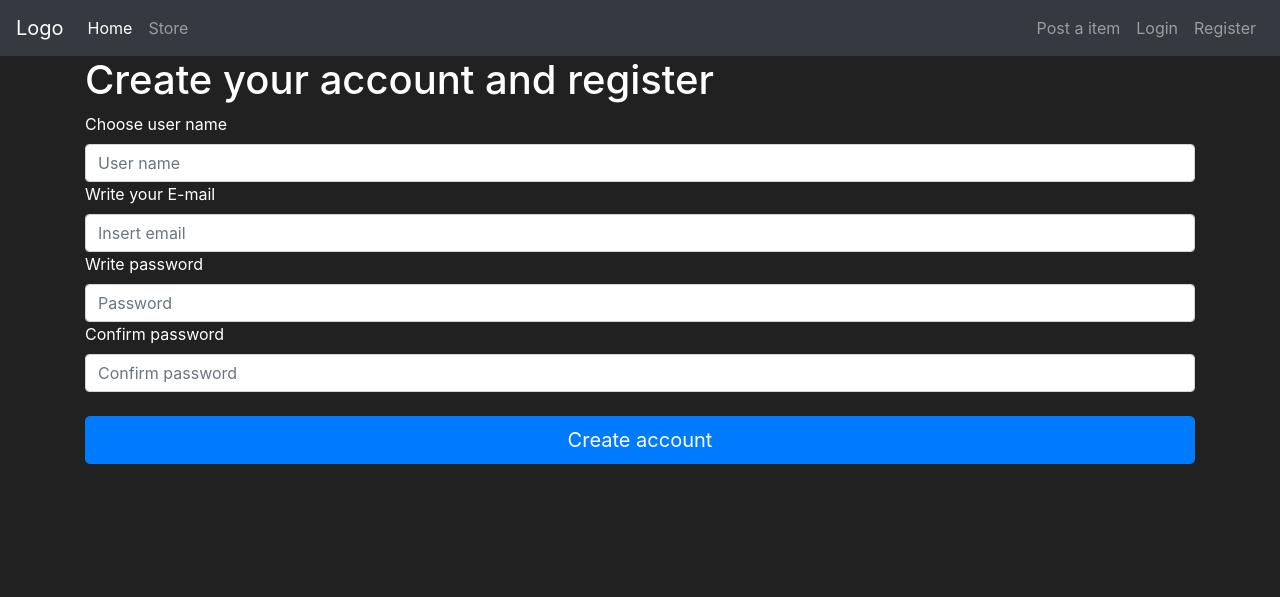
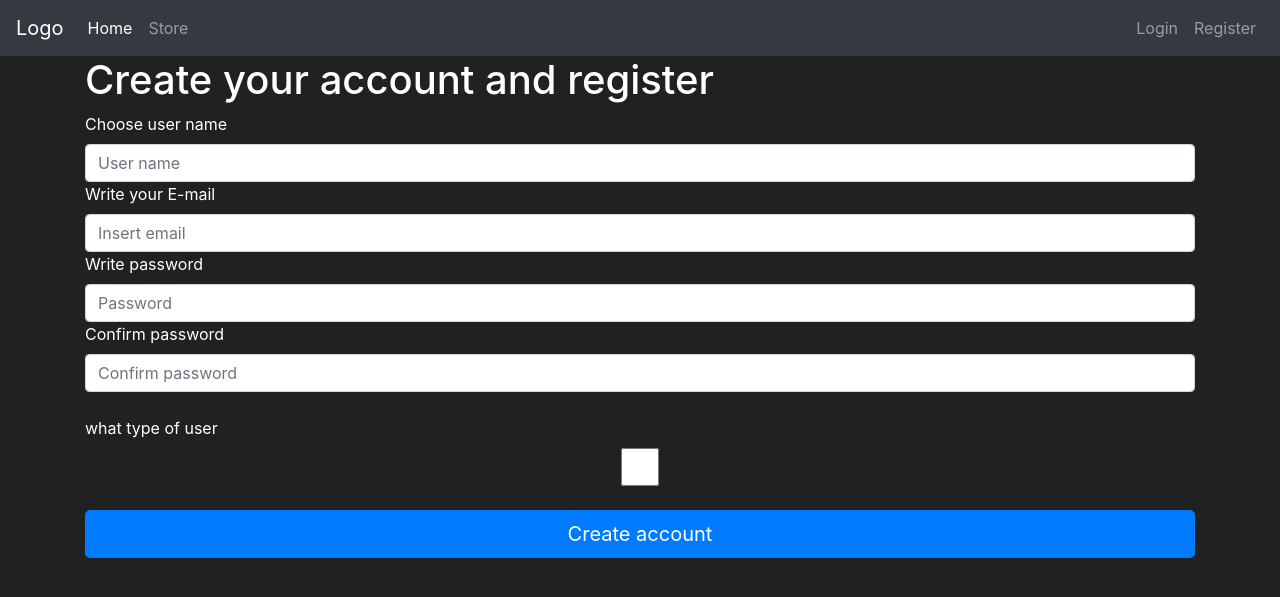
Before and after one commit to Kristiankaspersen/Gruppe18_SoftwareEngineering, a Flask app: page /register in a window 1280 px wide. Shown: the top 597 px of the page. Run offline with Flask 2, Linux system fonts and the light colour scheme; some libraries are stand-ins or nearby versions.

Commit message:
kristian k: made login, logout, updated User DB(cash, user_type), updated base.html(with different user functions)
I have created the login, so a user is hardcoded, so when you click the login button you can login a user, if you want to change, you can change user to buyer. This needs a update in the future, where each button gives a different user. I have created logout, it is straight forward, you logout when you clik the button. I have updated the DB to store two different kinds of users, and each user have some cash when they start their account, we are going to use this to simulate buying items. I have updated the __init__ file, to login and logout a user, we use a loginmanager.

```diff
--- a/Gruppe18_pyApp/app_flask/__init__.py
+++ b/Gruppe18_pyApp/app_flask/__init__.py
@@ -1,6 +1,7 @@
 from flask import Flask, render_template
 from flask_sqlalchemy import SQLAlchemy
 from flask_bcrypt import Bcrypt
+from flask_login import LoginManager
 
 # Flask instance, convention calling it app
 app = Flask(__name__)
@@ -12,5 +13,6 @@ app.config['SECRET_KEY'] = '5f4b0959c458e6b06c51097e'
 # SQLAlckemy instance, and its convention calling it db, takes in app as param
 db = SQLAlchemy(app)
 bcrypt = Bcrypt(app)
+login_manager = LoginManager(app)
 
 from app_flask import routes
--- a/Gruppe18_pyApp/app_flask/forms.py
+++ b/Gruppe18_pyApp/app_flask/forms.py
@@ -1,5 +1,5 @@
 from flask_wtf import FlaskForm
-from wtforms import SubmitField, PasswordField, StringField, IntegerField
+from wtforms import SubmitField, PasswordField, StringField, IntegerField, BooleanField
 from wtforms.validators import DataRequired, Email, EqualTo, Length, ValidationError
 from app_flask.models import User
 
@@ -7,7 +7,7 @@ from app_flask.models import User
 class RegisterUserForm(FlaskForm):
 
     def validate_username(self, check_username):
-        user = User.query.fileter_by(username=check_username.data).first()
+        user = User.query.filter_by(username=check_username.data).first()
         if user is not None:
             raise ValidationError("Username is already in use! try a different username")
 
@@ -18,6 +18,7 @@ class RegisterUserForm(FlaskForm):
 
     username = StringField(label="Choose user name", validators=[Length(min=2, max=40), DataRequired()])
     email = StringField(label="Write your E-mail", validators=[Email(), DataRequired()])
+    profile_type = BooleanField(label="what type of user")
     password1 = PasswordField(label="Write password", validators=[Length(min=8), DataRequired()])
     password2 = PasswordField(label="Confirm password", validators=[EqualTo("password1"), DataRequired()])
     submit = SubmitField(label="Create account")
@@ -33,5 +34,6 @@ class FormGoods(FlaskForm):
 # log in
 class LoginForm(FlaskForm):
     # for user log in
-    email = StringField('email', validators=[DataRequired()])
-    password = PasswordField('password', validators=[DataRequired()])
+    # email = StringField('email', validators=[DataRequired()])
+    # password = PasswordField('password', validators=[DataRequired()])
+    submit = SubmitField(label="Login")
--- a/Gruppe18_pyApp/app_flask/routes.py
+++ b/Gruppe18_pyApp/app_flask/routes.py
@@ -25,16 +25,37 @@ def register_user_page():
     if form.validate_on_submit():
         creating_user_in_db = User(username=form.username.data,
                                    email=form.email.data,
-                                   password=form.password1.data)
+                                   password=form.password1.data,
+                                   profile_type=form.profile_type.data)
         db.session.add(creating_user_in_db)
         db.session.commit()
         return redirect(url_for('show_goods'))
     if form.errors != {}:  # This happens if the users do somthing wrong when creating a user
-        for err_message in form.errors.value():
+        for err_message in form.errors.values():
             flash(f"Error creating user: {err_message}")
     return render_template("registerUser.html", form=form)
 
+@app.route("/login", methods=["GET", "POST"])
+def login_page():
+    form = LoginForm()
+    if form.validate_on_submit():
+        user_attempted = User.query.filter_by(username="Seller").first() #If you want to change user, write Buyer
+        if (user_attempted is not None) and user_attempted.checking_password_with_hash(
+                password_attempted="12345678"
+        ):
+            login_user(user_attempted)
+            flash(f"You are logged in as: {user_attempted.username}")
+            return redirect(url_for("show_goods"))
+        else:
+            flash("Wrong password, or username")
 
+    return render_template("login.html", form=form)
+
+@app.route("/logout")
+def logout_page():
+    logout_user()
+    flash("You have logged out")
+    return redirect(url_for('home_page'))
 
 
 @app.route('/goods', methods=['GET', 'POST'])
--- a/Gruppe18_pyApp/app_flask/templates/base.html
+++ b/Gruppe18_pyApp/app_flask/templates/base.html
@@ -27,17 +27,43 @@
                     <a class="nav-link" href="{{ url_for('show_goods') }}">Store</a>
                 </li>
             </ul>
+            {% if current_user.is_authenticated and current_user.profile_type==1 %}
             <ul class="navbar-nav">
                 <li class="nav-item">
                     <a class="nav-link" href="{{ url_for('add_goods')}}">Post a item</a>
                 </li>
                 <li class="nav-item">
-                    <a class="nav-link" href="#">Login</a>
+                    <a class="nav-link" href="#" style="color:lightblue">2000 NOK</a>
+                </li>
+                <li class="nav-item">
+                    <a class="nav-link">{{ current_user.username }}</a>
+                </li>
+                <li class="nav-item">
+                    <a class="nav-link" href="{{ url_for('logout_page') }}">logout</a>
+                </li>
+            </ul>
+            {% elif current_user.is_authenticated %}
+            <ul class="navbar-nav">
+                <li class="nav-item">
+                    <a class="nav-link" href="#" style="color:lightblue">2000 NOK</a>
+                </li>
+                <li class="nav-item">
+                    <a class="nav-link">{{ current_user.username }}</a>
+                </li>
+                <li class="nav-item">
+                    <a class="nav-link" href="{{ url_for('logout_page') }}">logout</a>
+                </li>
+            </ul>
+            {% else %}
+            <ul class="navbar-nav">
+                <li class="nav-item">
+                    <a class="nav-link" href="{{ url_for('login_page')}}">Login</a>
                 </li>
                 <li class="nav-item">
                     <a class="nav-link" href="{{ url_for('register_user_page')}}">Register</a>
                 </li>
             </ul>
+            {% endif %}
         </div>
       </nav>
       {% with messages = get_flashed_messages(with_categories=true) %}
--- a/Gruppe18_pyApp/app_flask/templates/registerUser.html
+++ b/Gruppe18_pyApp/app_flask/templates/registerUser.html
@@ -7,6 +7,7 @@
 <div class="container">
      <form method="POST" class="form-register" style="color:white">
          <h1>Create your account and register</h1>
+         {{ form.hidden_tag() }}
          {{ form.username.label() }}
          {{ form.username(class="form-control", placeholder="User name") }}
 
@@ -19,6 +20,10 @@
          {{ form.password2.label() }}
          {{ form.password2(class="form-control", placeholder="Confirm password") }}
 
+         <br>
+         {{ form.profile_type.label() }}
+         {{ form.profile_type(class="form-control") }}
+
          </br>
          {{ form.submit(class="btn btn-lg btn-block btn-primary") }}
 
```
Also changed, not shown: Gruppe18_pyApp/app_flask/models.py (+11 -4 lines), Gruppe18_pyApp/app_flask/templates/login.html (+18 -9 lines), Gruppe18_pyApp/app_flask/appDB.db, Gruppe18_pyApp/app_flask/goods.db.
